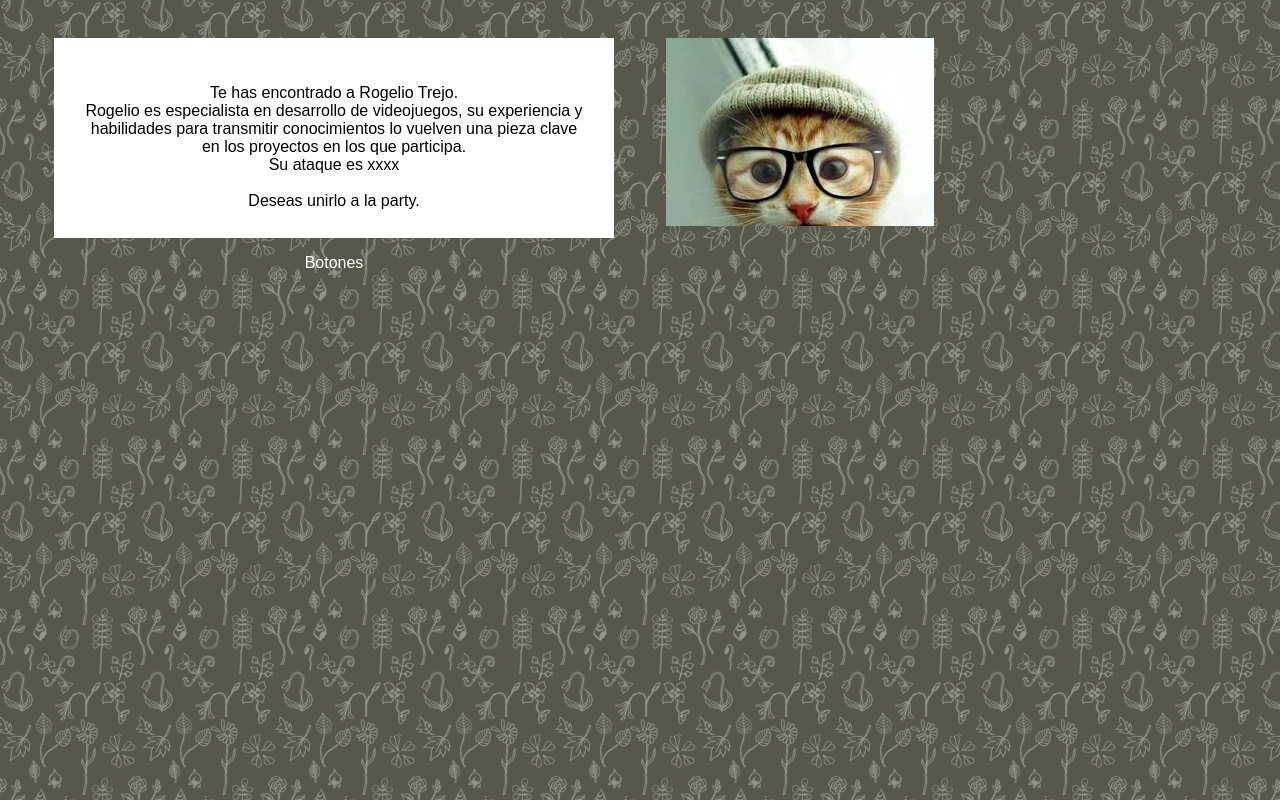
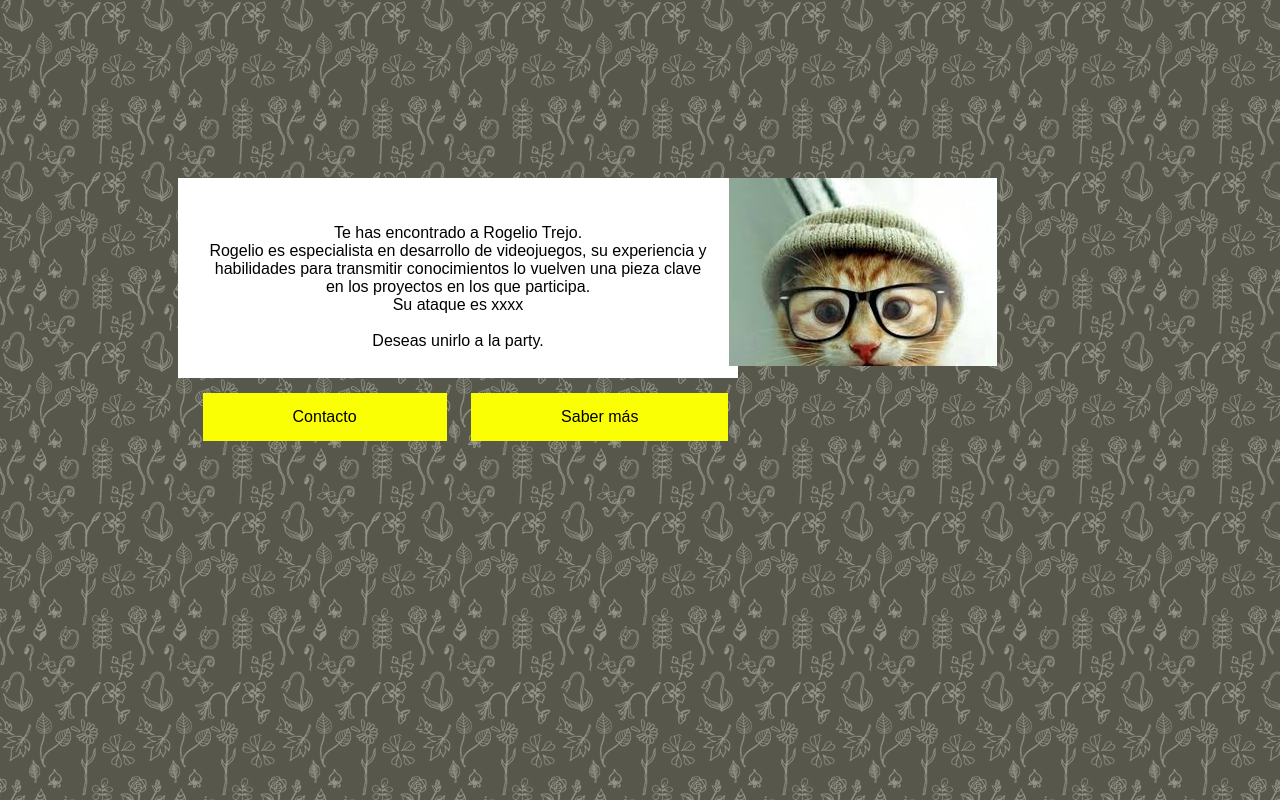
Before and after one commit to rouge2504/CV_Webpage, a plain HTML site: page index.html in a window 1280 px wide. Drawn offline with Linux system fonts and the light colour scheme.

Commit message:
Con botones

```diff
--- a/css/styles.css
+++ b/css/styles.css
@@ -14,17 +14,27 @@ body{
     width: 560px;
     height: 200px;
     padding: 10px;
-
+    position: relative;
     /*width: 40%;
     */
 }
 .column{
     float: left;
-    margin: auto;
+    /* margin: auto; */
     text-align: center;
     width: 50%;
-    padding: 10px;
+    padding-top: 150px;
+    padding-left: 150px;
 }
+
+.left {
+    width: 45%;
+  }
+
+  .right {
+    width: 55;
+  }
+
 .image img{
     width: 100%;
     vertical-align: middle;
@@ -38,13 +48,44 @@ body{
 }
 
 .image_content img{
-    margin-left: auto;
-    margin-right: auto;
+    /* margin-left: auto;
+    margin-right: auto;*/
+    /*margin: auto;*/
     display: block;
+    width: 100%;
+    height: auto;
 }
 .image_content{
-    width: 300px;
+    /* width: 300px; */
+    position: absolute;
 }
+
+.button {
+    border: none;
+    color: black;
+    padding: 15px 90px;
+    text-align: center;
+    text-decoration: none;
+    display: inline-block;
+    font-size: 16px;
+    margin: 15px 10px;
+    cursor: pointer;
+    float: center;
+  }
+
+  .information_buttons:after {
+    content: "";
+    clear: both;
+
+
+  }
+  .information_buttons{
+      width: 575px;
+  }
+
+  .button1 {background-color: rgb(251, 255, 4);}
+  .button2 {background-color: rgb(251, 255, 4);}
+
 .box_content:after{
     content: "";
     display: table;
@@ -54,3 +95,9 @@ body{
 * {
     box-sizing: border-box;
   }
+
+  @media screen and (max-width: 600px) {
+    .column {
+      width: 100%;
+    }
+  }
--- a/index.html
+++ b/index.html
@@ -6,7 +6,7 @@
         </head>
         <body>
             <div class="box_content">
-                <div class="column">
+                <div class="column left">
                     <div class="text">
                         <p>
                             Te has encontrado a Rogelio Trejo.
@@ -17,13 +17,12 @@
                             Deseas unirlo a la party.
                         </p>
                     </div>
-                    <div>
-                        <p>
-                            Botones
-                        </p>
+                    <div class="information_buttons">
+                        <button class="button button1">Contacto</button>
+                        <button class="button button2">Saber más</button>
                     </div>
                 </div>
-                <div class="column">
+                <div class="column right">
                     <div class="image_content">
                         <img src="css/images/gato.jpg" alt= "Gato" class="align-rigth"/>
                     </div>
```
